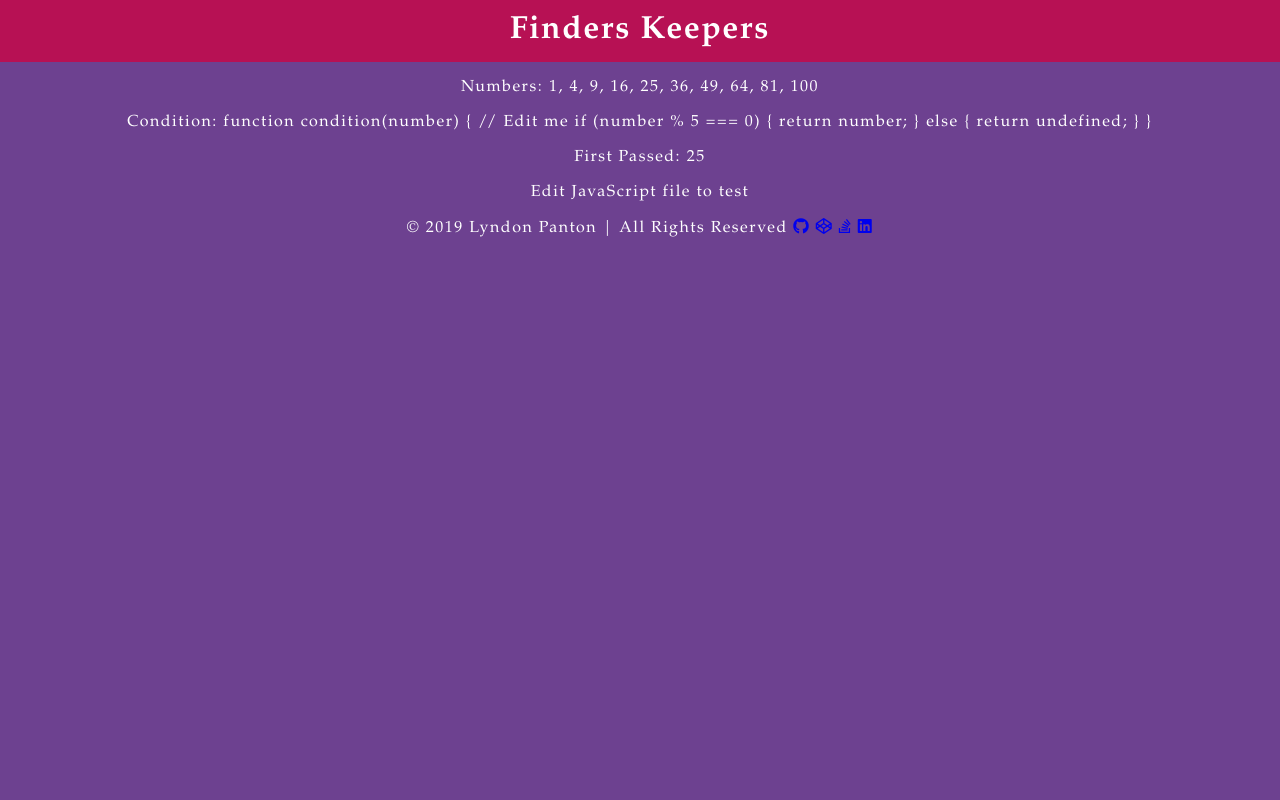
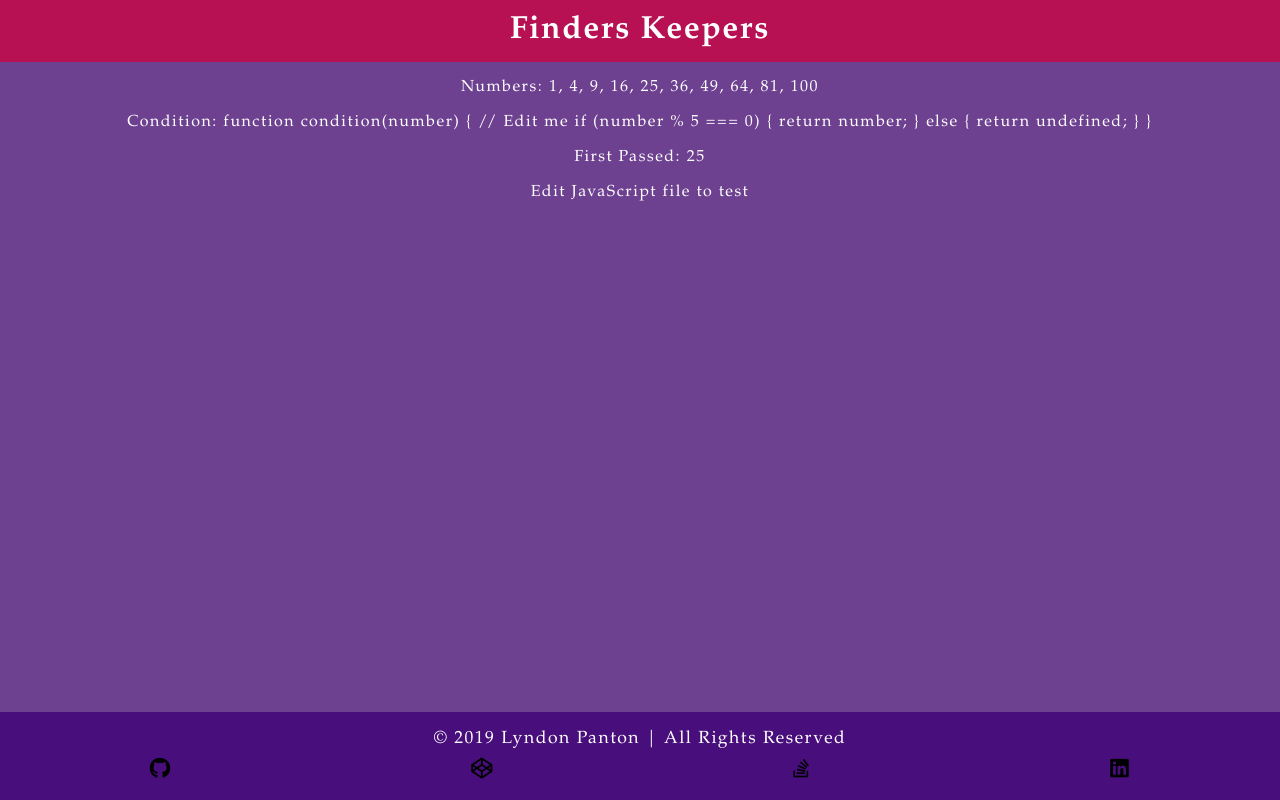
Before and after one commit to LyndonPanton/FindersKeepers, a plain HTML site: page index.html in a window 1280 px wide. Drawn offline with Linux system fonts and the light colour scheme.

Commit message:
Added footer styling

```diff
--- a/css/styles.css
+++ b/css/styles.css
@@ -32,3 +32,36 @@ header {
 
 
 /* FOOTER */
+footer {
+	position: absolute;
+	bottom: 0;
+	min-width: 100%;
+	padding: 2vh 0;
+	background-color: #480F7C;
+	font-size: 1.1em;
+}
+
+.more-link {
+	color: black;
+}
+
+.more-link:active {
+	color: #FAD30A !important;
+}
+
+.more-link:hover {
+	color: #C73F75;
+}
+
+#copyright {
+	display: block;
+}
+
+#more {
+	display: flex;
+	flex-direction: row;
+	justify-content: space-around;
+
+	padding: 1vh 0 0;
+	font-size: 1.2em;
+}
```
